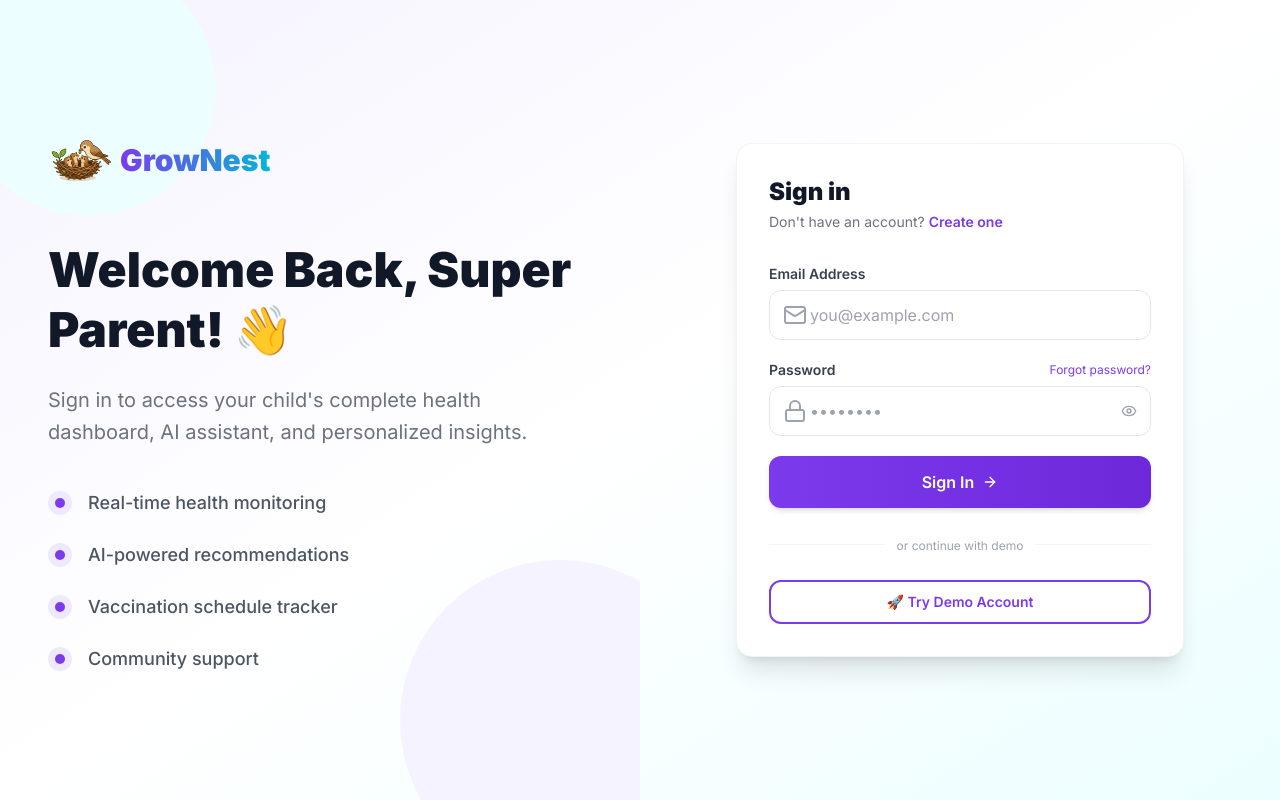
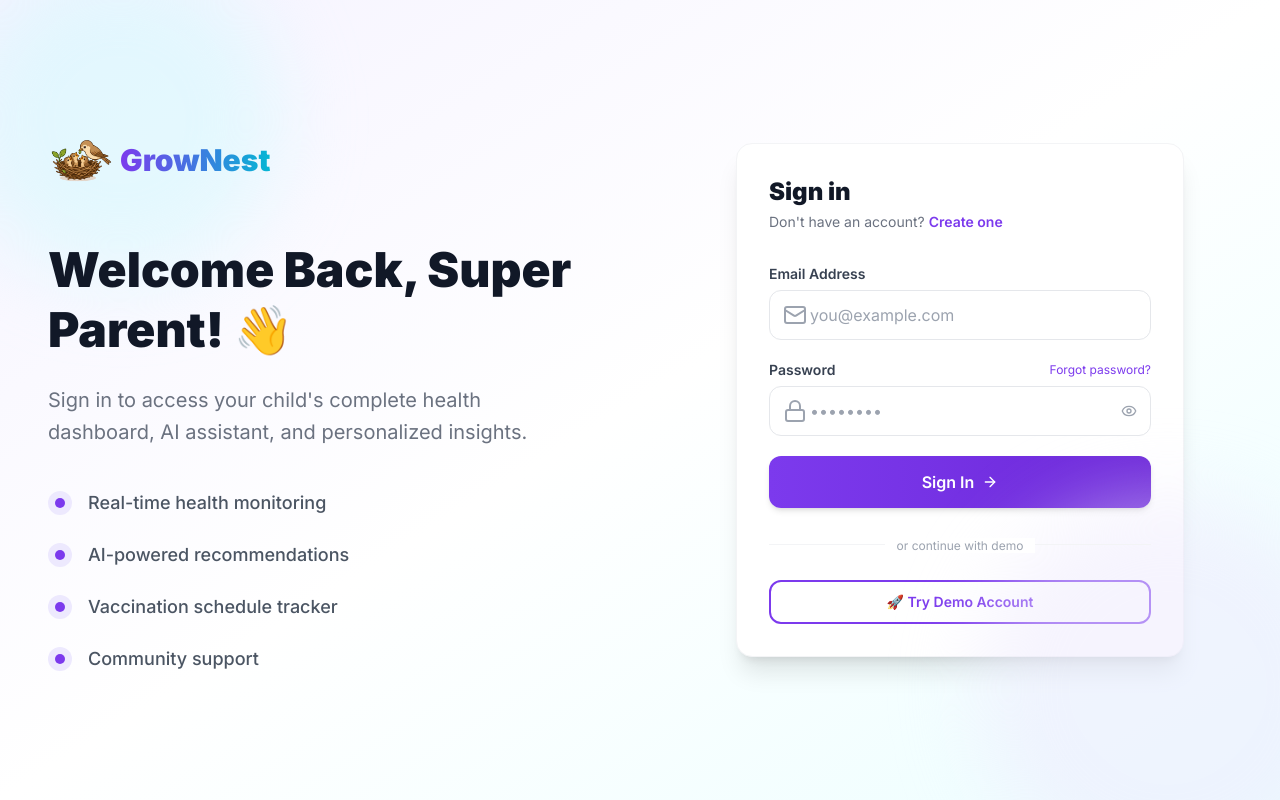
Before and after one commit to AJ987-geek/GrowNest-web, a React (Vite) app in the folder GrowNest-Frontend/: page /login in a window 1280 px wide. Built offline with nearby package versions, Linux system fonts and the light colour scheme.

Commit message:
Move background decorative circles to span full screen width

```diff
--- a/GrowNest-Frontend/src/pages/Login.jsx
+++ b/GrowNest-Frontend/src/pages/Login.jsx
@@ -65,9 +65,13 @@ export default function Login() {
     }
   };
   return (
-    <div className="min-h-screen flex bg-gradient-to-br from-primary-50 via-white to-teal-50 dark:from-gray-900 dark:via-gray-950 dark:to-gray-900">
+    <div className="min-h-screen flex relative overflow-hidden bg-gradient-to-br from-primary-50 via-white to-teal-50 dark:from-gray-900 dark:via-gray-950 dark:to-gray-900">
+      {/* Decorative circles */}
+      <div className="absolute -bottom-20 -right-20 w-96 h-96 rounded-full bg-primary-100/50 dark:bg-gray-800/50 blur-2xl" />
+      <div className="absolute -top-10 -left-10 w-80 h-80 rounded-full bg-teal-100/50 dark:bg-gray-800/50 blur-2xl" />
+
       {/* Left panel */}
-      <div className="hidden lg:flex lg:w-1/2 relative overflow-hidden">
+      <div className="hidden lg:flex lg:w-1/2 relative">
         <div className="relative z-10 flex flex-col justify-center px-12 text-gray-900 dark:text-white">
           <Link to="/" className="flex items-center gap-2 mb-12">
             <img src="/logo.png" alt="GrowNest Logo" className="w-16 h-16 object-cover mix-blend-multiply dark:mix-blend-normal dark:bg-white dark:rounded-xl" />
@@ -88,9 +92,6 @@ export default function Login() {
             ))}
           </div>
         </div>
-        {/* Decorative circles */}
-        <div className="absolute -bottom-20 -right-20 w-80 h-80 rounded-full bg-primary-50 dark:bg-gray-800/50" />
-        <div className="absolute -top-10 -left-10 w-64 h-64 rounded-full bg-teal-50 dark:bg-gray-800/50" />
       </div>
 
       {/* Right panel */}
--- a/GrowNest-Frontend/src/pages/Register.jsx
+++ b/GrowNest-Frontend/src/pages/Register.jsx
@@ -90,9 +90,13 @@ export default function Register() {
   const strength = passwordStrength();
 
   return (
-    <div className="min-h-screen flex bg-gradient-to-br from-teal-50 via-white to-primary-50 dark:from-gray-900 dark:via-gray-950 dark:to-gray-900">
+    <div className="min-h-screen flex relative overflow-hidden bg-gradient-to-br from-teal-50 via-white to-primary-50 dark:from-gray-900 dark:via-gray-950 dark:to-gray-900">
+      {/* Decorative circles */}
+      <div className="absolute -bottom-20 -right-20 w-96 h-96 rounded-full bg-teal-100/50 dark:bg-gray-800/50 blur-2xl" />
+      <div className="absolute -top-10 -left-10 w-80 h-80 rounded-full bg-primary-100/50 dark:bg-gray-800/50 blur-2xl" />
+
       {/* Left panel */}
-      <div className="hidden lg:flex lg:w-1/2 relative overflow-hidden">
+      <div className="hidden lg:flex lg:w-1/2 relative">
         <div className="relative z-10 flex flex-col justify-center px-12 text-gray-900 dark:text-white">
           <Link to="/" className="flex items-center gap-2 mb-12">
             <img src="/logo.png" alt="GrowNest Logo" className="w-16 h-16 object-cover mix-blend-multiply dark:mix-blend-normal dark:bg-white dark:rounded-xl" />
@@ -116,9 +120,6 @@ export default function Register() {
             ))}
           </div>
         </div>
-        {/* Decorative circles */}
-        <div className="absolute -bottom-20 -right-20 w-80 h-80 rounded-full bg-teal-50 dark:bg-gray-800/50" />
-        <div className="absolute -top-10 -left-10 w-64 h-64 rounded-full bg-primary-50 dark:bg-gray-800/50" />
       </div>
 
       {/* Right panel */}
```
